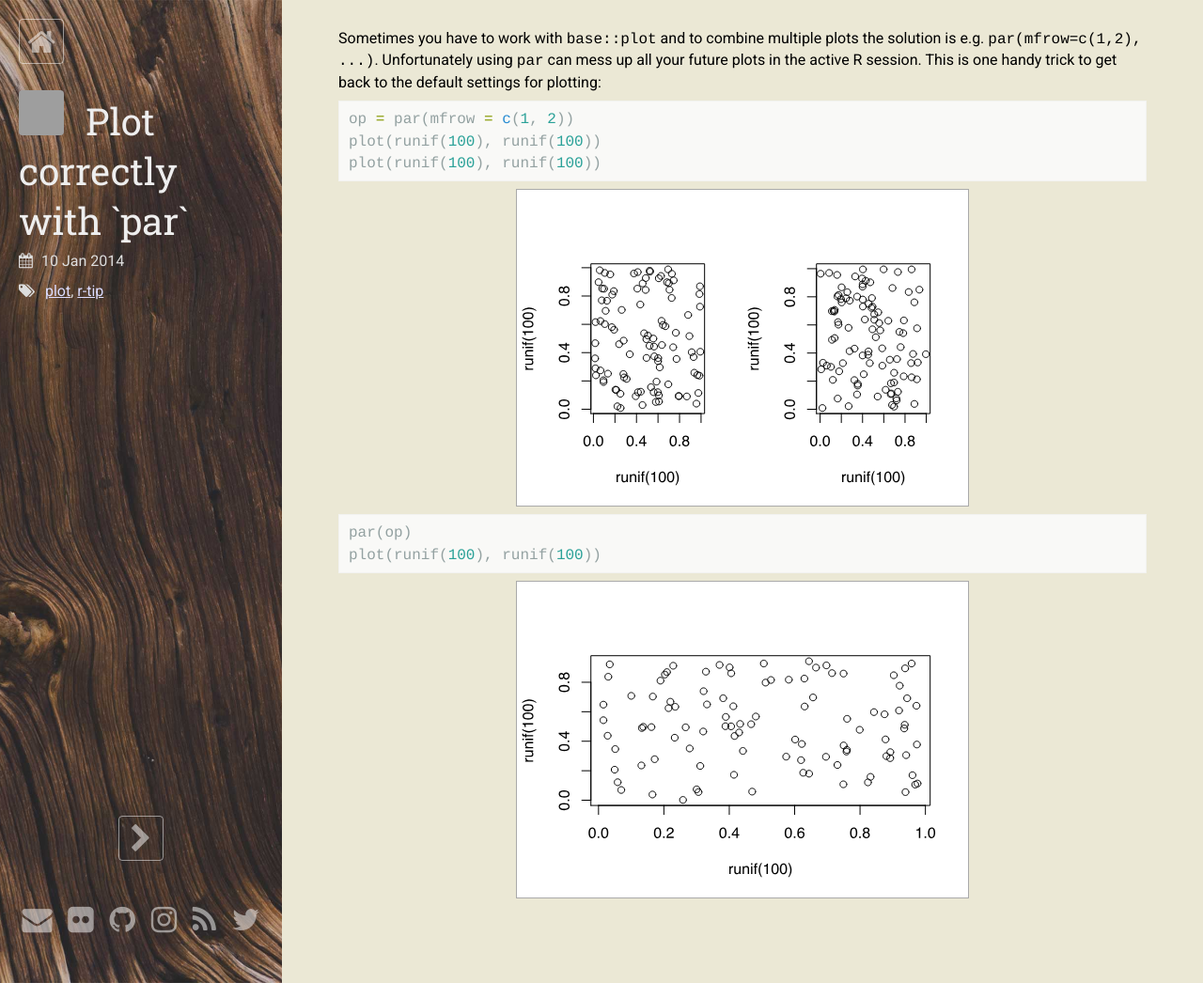
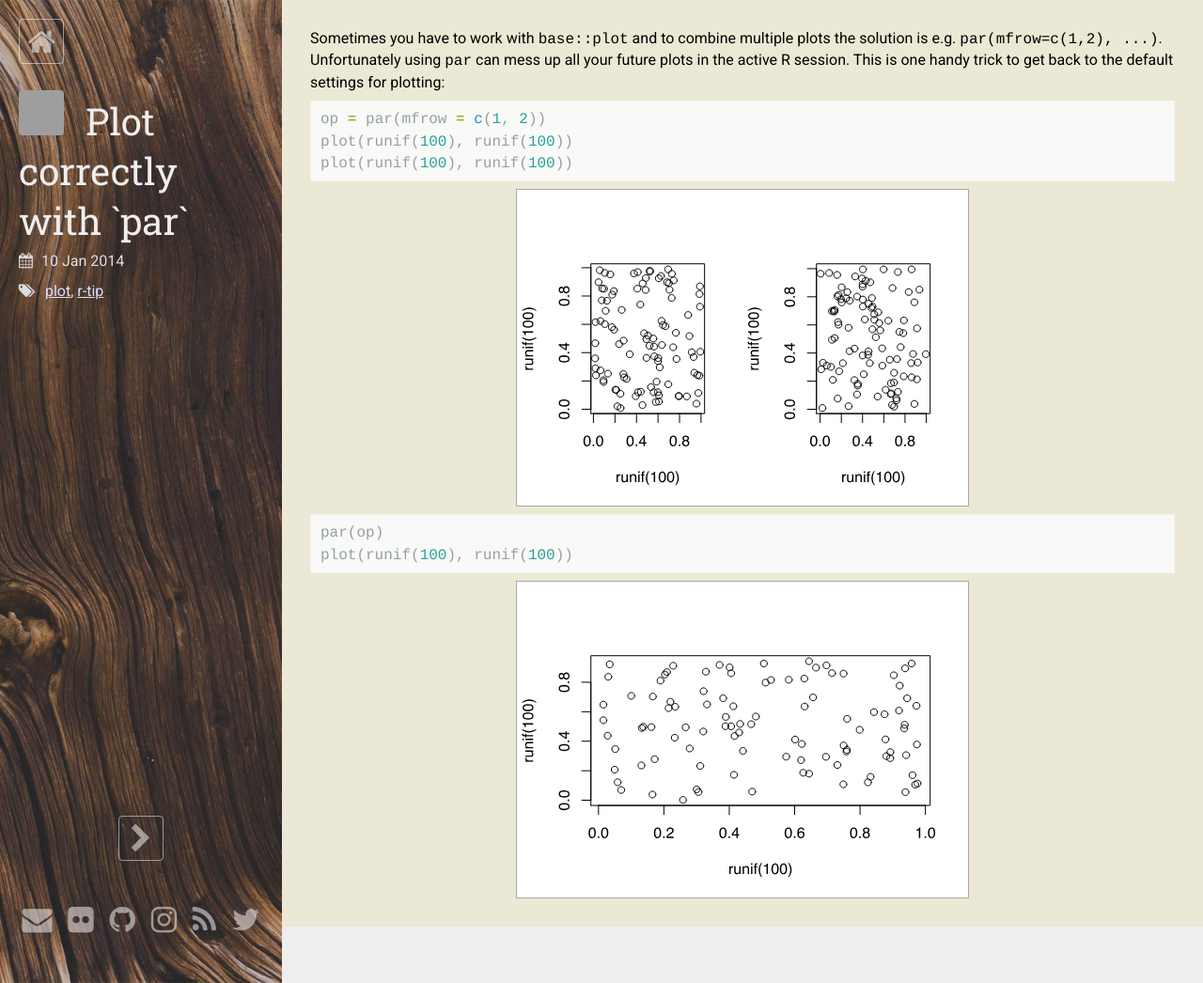
Before and after one commit to jakob-r/jakob-r.github.com, a Jekyll site: the page built from _posts/2014-01-10-small-r-tip.md, in a window 1280 px wide and 1046 px high. Shown: the whole window at 94% size. Built offline with Jekyll 4.4.1, drawn with Linux system fonts in a browser that asks for light colours; nearby versions of some CDN libraries; comment, search, counter and statistics services are not loaded; grey boxes are pictures that could not be loaded.

Commit message:
add disqus

```diff
--- /dev/null
+++ b/_includes/disqus.html
@@ -0,0 +1,17 @@
+{% if site.disqus %}
+<div class="comments">
+	<div id="disqus_thread"></div>
+	<script type="text/javascript">
+
+	    var disqus_shortname = '{{ site.disqus }}';
+
+	    (function() {
+	        var dsq = document.createElement('script'); dsq.type = 'text/javascript'; dsq.async = true;
+	        dsq.src = '//' + disqus_shortname + '.disqus.com/embed.js';
+	        (document.getElementsByTagName('head')[0] || document.getElementsByTagName('body')[0]).appendChild(dsq);
+	    })();
+
+	</script>
+	<noscript>Please enable JavaScript to view the <a href="http://disqus.com/?ref_noscript">comments powered by Disqus.</a></noscript>
+</div>
+{% endif %}
--- a/_layouts/post.html
+++ b/_layouts/post.html
@@ -4,3 +4,5 @@
 <article id="content">
 {{ content }}
 </article>
+
+{% include disqus.html %}
--- a/_sass/_custom.scss
+++ b/_sass/_custom.scss
@@ -157,6 +157,10 @@
   display: inline-block;
 }
 
+#content, div.posts {
+  padding: 30px;
+}
+
 /* tag page */
 article.short h3 {
   display: initial;
@@ -221,8 +225,8 @@
   #headside {
     height: 100%;
   }
-  #content, div.posts {
-    padding: 30px 60px 30px 360px;
+  #content, div.posts, div.comments {
+    margin-left: 300px;
   }
   #headside #home {
     margin-bottom: 28px;
@@ -243,8 +247,8 @@
     margin-right: 28px;
     margin-bottom: initial;
   }
-  #content, div.posts {
-    padding: 30px;
+  #content, div.posts, div.comments {
+    margin-left: 0px;
   }
   #headside ul.list-unstyled {
     text-align: right;
@@ -261,3 +265,9 @@
 
   }
 }
+
+/* disqus */
+div.comments {
+  padding: 30px;
+  background-color: #eee;
+}
```
